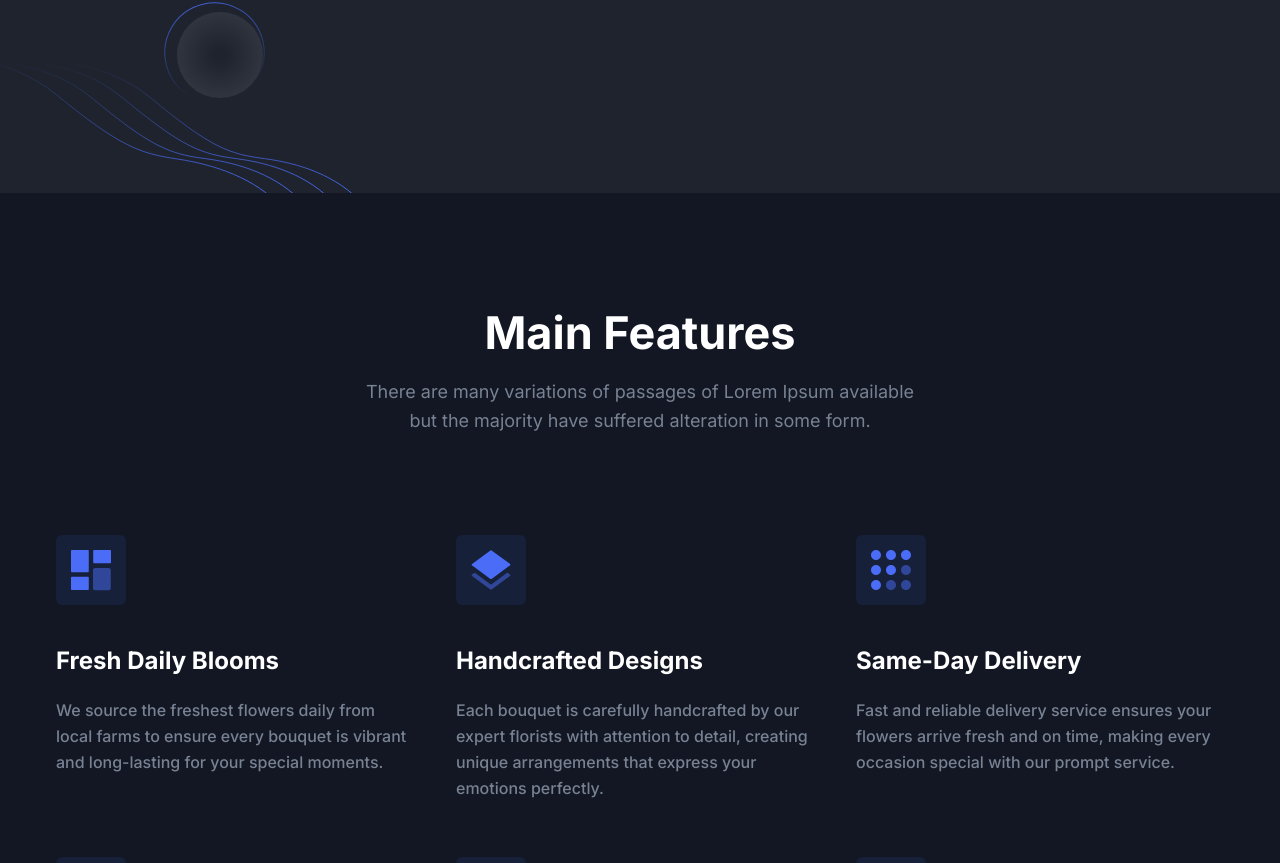
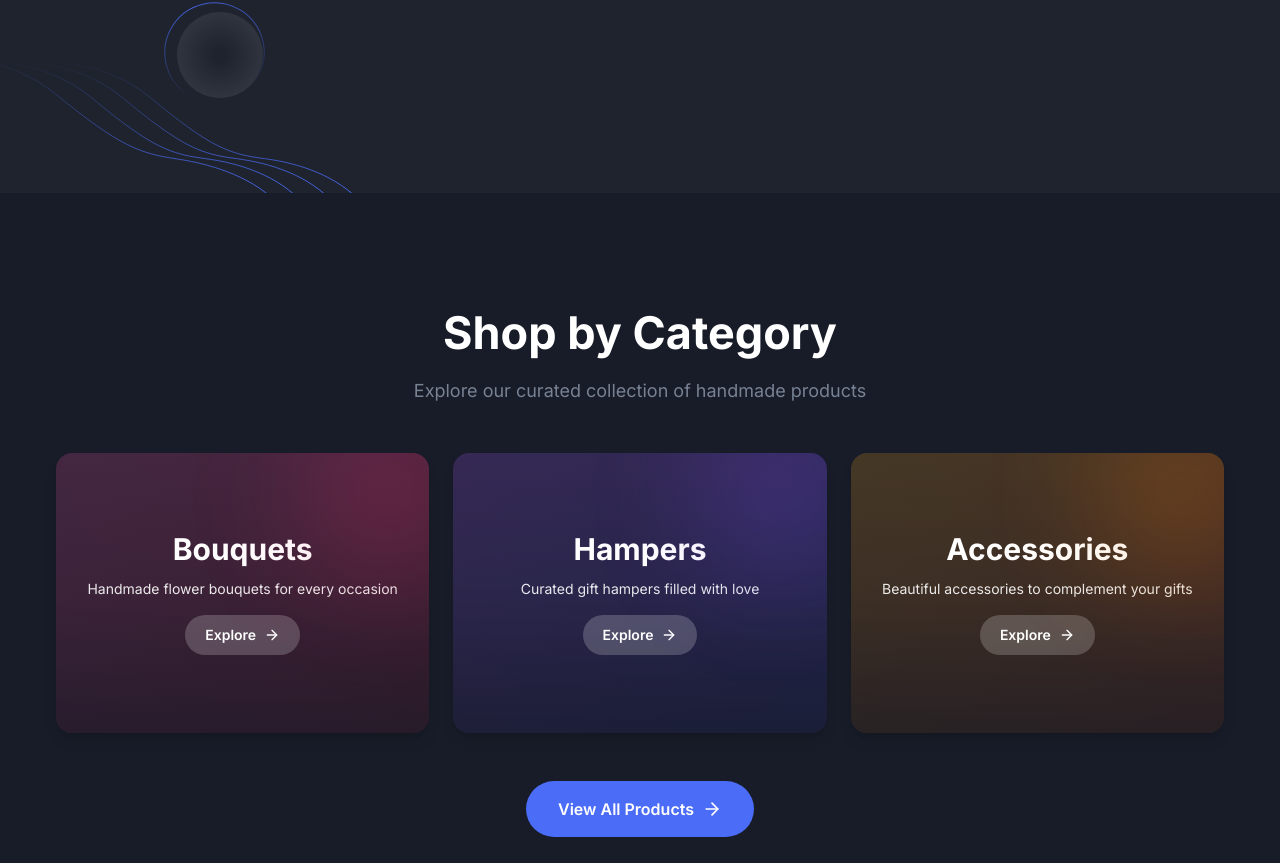
Before and after one commit to SHAD7352/Glamour.co, a Next.js app: page / in a window 1280 px wide. Shown: the part 498-1361 px from the top of the page. Built offline with nearby package versions, Linux system fonts and the light colour scheme.

Commit message:
feat: Add Categories section component and integrate it into the home page.

```diff
--- a/src/app/page.tsx
+++ b/src/app/page.tsx
@@ -1,4 +1,5 @@
 import Hero from "@/components/sections/Hero";
+import Categories from "@/components/sections/Categories";
 import Features from "@/components/sections/Features";
 import Brands from "@/components/sections/Brands";
 import Video from "@/components/sections/Video";
@@ -8,6 +9,7 @@ export default function Home() {
   return (
     <>
       <Hero />
+      <Categories />
       <Features />
       <Video />
       <Brands />
--- /dev/null
+++ b/src/components/sections/Categories/index.tsx
@@ -0,0 +1,108 @@
+'use client';
+
+import Link from 'next/link';
+import Image from 'next/image';
+import { motion } from 'framer-motion';
+import { ArrowRight } from 'lucide-react';
+
+const categories = [
+    {
+        id: 1,
+        name: 'Bouquets',
+        description: 'Handmade flower bouquets for every occasion',
+        image: '/images/categories/bouquet.jpg',
+        href: '/products?category=bouquet',
+        color: 'from-pink-500 to-rose-600',
+    },
+    {
+        id: 2,
+        name: 'Hampers',
+        description: 'Curated gift hampers filled with love',
+        image: '/images/categories/hamper.jpg',
+        href: '/products?category=hamper',
+        color: 'from-purple-500 to-indigo-600',
+    },
+    {
+        id: 3,
+        name: 'Accessories',
+        description: 'Beautiful accessories to complement your gifts',
+        image: '/images/categories/accessories.jpg',
+        href: '/products?category=accessories',
+        color: 'from-amber-500 to-orange-600',
+    },
+];
+
+export default function Categories() {
+    return (
+        <section className="bg-gray-light py-16 dark:bg-bg-color-dark md:py-20 lg:py-28">
+            <div className="container">
+                {/* Section Header */}
+                <div className="mb-12 text-center">
+                    <h2 className="mb-4 text-3xl font-bold !leading-tight text-black dark:text-white sm:text-4xl md:text-[45px]">
+                        Shop by Category
+                    </h2>
+                    <p className="text-base text-body-color md:text-lg">
+                        Explore our curated collection of handmade products
+                    </p>
+                </div>
+
+                {/* Categories Grid */}
+                <div className="grid gap-6 sm:grid-cols-2 lg:grid-cols-3">
+                    {categories.map((category, index) => (
+                        <motion.div
+                            key={category.id}
+                            initial={{ opacity: 0, y: 30 }}
+                            whileInView={{ opacity: 1, y: 0 }}
+                            viewport={{ once: true }}
+                            transition={{ duration: 0.5, delay: index * 0.1 }}
+                        >
+                            <Link
+                                href={category.href}
+                                className="group relative block overflow-hidden rounded-2xl bg-white shadow-lg transition-all duration-300 hover:shadow-2xl dark:bg-dark-2"
+                            >
+                                {/* Image Container */}
+                                <div className="relative aspect-[4/3] w-full overflow-hidden">
+                                    {/* Placeholder gradient if no image */}
+                                    <div className={`absolute inset-0 bg-gradient-to-br ${category.color} opacity-20`} />
+
+                                    {/* Overlay Gradient */}
+                                    <div className="absolute inset-0 bg-gradient-to-t from-black/70 via-black/20 to-transparent opacity-80 transition-opacity duration-300 group-hover:opacity-90" />
+
+                                    {/* Category Name Overlay */}
+                                    <div className="absolute inset-0 flex flex-col items-center justify-center p-6 text-center">
+                                        <h3 className="mb-3 text-3xl font-bold text-white transition-transform duration-300 group-hover:scale-110">
+                                            {category.name}
+                                        </h3>
+                                        <p className="mb-4 text-sm text-white/90 transition-all duration-300 group-hover:text-white">
+                                            {category.description}
+                                        </p>
+
+                                        {/* View More Button */}
+                                        <div className="flex items-center gap-2 rounded-full bg-white/20 px-5 py-2.5 text-sm font-semibold text-white backdrop-blur-sm transition-all duration-300 group-hover:bg-white/30 group-hover:scale-105">
+                                            <span>Explore</span>
+                                            <ArrowRight size={16} className="transition-transform duration-300 group-hover:translate-x-1" />
+                                        </div>
+                                    </div>
+
+                                    {/* Decorative Element */}
+                                    <div className={`absolute -right-10 -top-10 h-40 w-40 rounded-full bg-gradient-to-br ${category.color} opacity-30 blur-3xl transition-all duration-500 group-hover:scale-150`} />
+                                </div>
+                            </Link>
+                        </motion.div>
+                    ))}
+                </div>
+
+                {/* Call to Action */}
+                <div className="mt-12 text-center">
+                    <Link
+                        href="/products"
+                        className="inline-flex items-center gap-2 rounded-full bg-primary px-8 py-4 text-base font-semibold text-white transition-all duration-300 hover:bg-primary/90 hover:scale-105 hover:shadow-lg"
+                    >
+                        View All Products
+                        <ArrowRight size={20} />
+                    </Link>
+                </div>
+            </div>
+        </section>
+    );
+}
```
